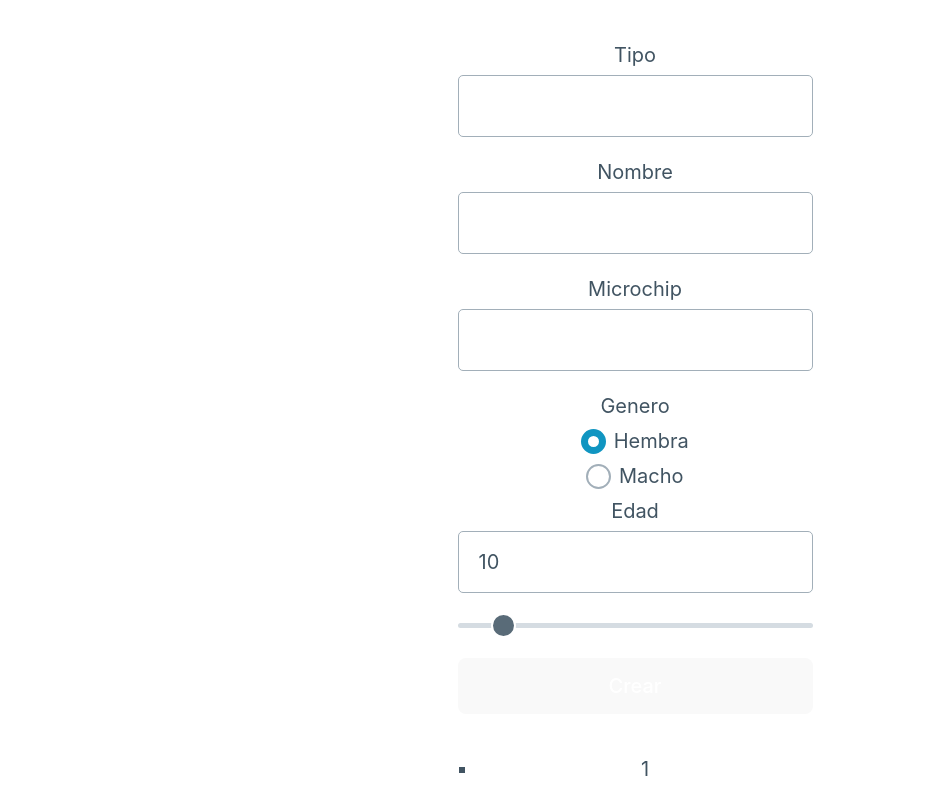
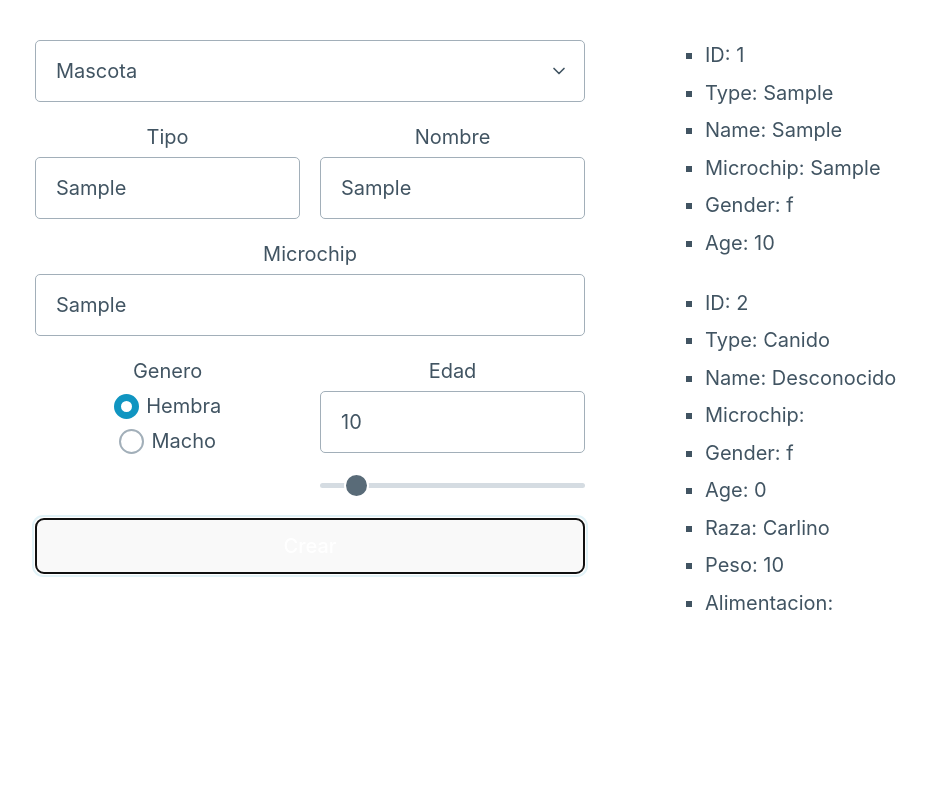
Before and after one commit to Julio-Souto/JS-Class-Mascota, a website built with Vite: page index.html in a window 1280 px wide. Both pictures are taken after typing "Sample", "Sample", "Sample" into the empty fields and a click on the button "Crear". Shown: the top 789 px of the page, without its empty margins (5-931 px from the left). Built offline with nearby package versions, Linux system fonts and the light colour scheme.

Commit message:
Mascota class commit

```diff
--- a/Mascota.js
+++ b/Mascota.js
@@ -7,6 +7,14 @@ export class Mascota{
   gender = "f"
   age = 0
 
+  /**
+   *
+   * @param {*} tipo
+   * @param {*} name
+   * @param {*} microchip
+   * @param {*} gender
+   * @param {*} edad
+   */
   constructor(tipo = "Canido",name = "Desconocido",microchip = "",gender = "f",edad = 0){
     this.#id=++this.constructor.count
     this.tipo=tipo
@@ -17,14 +25,18 @@ export class Mascota{
   }
 
   getData(){
-    return `<ul>
-      <li>${this.#id}</li>
-      <li>${this.tipo}</li>
-      <li>${this.name}</li>
-      <li>${this.microchip}</li>
-      <li>${this.gender}</li>
-      <li>${this.age}</li>
+    return `<ul style="text-align:left;">
+      <li>ID: ${this.#id}</li>
+      <li>Type: ${this.tipo}</li>
+      <li>Name: ${this.name}</li>
+      <li>Microchip: ${this.microchip}</li>
+      <li>Gender: ${this.gender}</li>
+      <li>Age: ${this.age}</li>
     </ul>`
+  }
+
+  getId(){
+    return this.#id
   }
 
   setName(name){
@@ -35,3 +47,30 @@ export class Mascota{
     this.age=age
   }
 }
+
+export class Perro extends Mascota{
+  raza=""
+  peso=0
+  alimentacion=""
+
+  constructor(tipo = "Canido",name = "Desconocido",microchip = "",gender = "f",edad = 0, raza="Carlino", peso="10", alimentacion=""){
+    super(tipo,name,microchip,gender,edad)
+    this.raza=raza
+    this.peso=peso
+    this.alimentacion=alimentacion
+  }
+
+  getData(){
+    return `<ul style="text-align:left;">
+      <li>ID: ${super.getId()}</li>
+      <li>Type: ${this.tipo}</li>
+      <li>Name: ${this.name}</li>
+      <li>Microchip: ${this.microchip}</li>
+      <li>Gender: ${this.gender}</li>
+      <li>Age: ${this.age}</li>
+      <li>Raza: ${this.raza}</li>
+      <li>Peso: ${this.peso}</li>
+      <li>Alimentacion: ${this.alimentacion}</li>
+    </ul>`
+  }
+}
--- a/form-mascota.html
+++ b/form-mascota.html
@@ -1,17 +1,50 @@
-<form id="form-mascota">
+<form id="form-mascota" class="grid" style="gap: 5em;">
   <fieldset>
+    <select name="tipo-mascota" id="select">
+      <option value="mascota">Mascota</option>
+      <option value="perro">Perro</option>
+    </select>
+    <div id="perro" class="grid oculto">
+      <div class="field">
+        <label for="raza">Raza</label>
+        <input type="text" name="raza" id="raza">
+      </div>
+      <div class="field">
+        <label for="alimentacion">Alimentacion</label>
+        <input type="text" name="alimentacion" id="alimentacion">
+      </div>
+      <div class="field">
+        <label for="peso">Peso</label>
+        <input type="text" name="peso" id="peso">
+      </div>
+    </div>
+    <div class="grid">
+      <div class="field">
         <label for="type">Tipo</label>
         <input type="text" name="type" id="type">
+      </div>
+      <div class="field">
         <label for="name">Nombre</label>
         <input type="text" name="name" id="name">
+      </div>
+    </div>
     <label for="microchip">Microchip</label>
     <input type="text" name="microchip" id="microchip">
+    <div class="grid">
+      <div class="field">
         <label for="gender">Genero</label>
         <label><input type="radio" name="gender" value="f" checked>Hembra</label>
         <label><input type="radio" name="gender" value="m">Macho</label>
+      </div>
+      <div class="field">
         <label for="age">Edad</label>
         <input type="number" min="0" max="100" name="age" id="age" value="10">
         <input type="range" id="range-edad" min="0" max="100" value="10">
+      </div>
+    </div>
     <button id="submit">Crear</button>
   </fieldset>
+  <div id="content">
+
+  </div>
 </form>
--- a/mascotaApp.js
+++ b/mascotaApp.js
@@ -1,26 +1,42 @@
-import { Mascota } from "./Mascota"
+import { Mascota, Perro } from "./Mascota"
 import form from "./form-mascota.html?raw"
 
 export function mascotaApp (element){
   let texthtml = form
   element.innerHTML+=texthtml
-  document.getElementById("form-mascota").addEventListener("submit", (e) => {
+  let formMascota = document.getElementById("form-mascota")
+  formMascota.addEventListener("submit", (e) => {
     e.preventDefault()
-    let type = document.getElementsByName("type")[0].value
-    let name = document.getElementsByName("name")[0].value
-    let microchip = document.getElementsByName("microchip")[0].value
-    let gender = document.querySelector('input[name="gender"]:checked').value
-    let age = document.getElementsByName("age")[0].value
+    let type = formMascota.type.value
+    let name = formMascota.name.value
+    let microchip = formMascota.microchip.value
+    let gender = formMascota.gender.value
+    let age = formMascota.age.value
+    let raza = formMascota.raza.value
+    let alimentacion = formMascota.alimentacion.value
+    let peso = formMascota.peso.value
     let mascota = null
     if(notEmpty(type)&&notEmpty(name)&&notEmpty(microchip)&&notEmpty(gender)&&notEmpty(age))
-      mascota = new Mascota(type,name,microchip,gender,age)
+      mascota = new Mascota(type.trim(),name.trim(),microchip.trim(),gender,age)
     else
       mascota = new Mascota()
-    document.getElementById("form-mascota").innerHTML += mascota.getData()
+    let perro
+    if(notEmpty(raza)&&notEmpty(alimentacion)&&notEmpty(peso))
+      perro = new Perro(type,name,microchip,gender,age,raza,peso,alimentacion)
+    else
+      perro = new Perro()
+    document.getElementById("content").innerHTML += mascota.getData()
+    document.getElementById("content").innerHTML += perro.getData()
   })
   document.getElementById("range-edad").addEventListener("input", (e) => {
     let edad = e.currentTarget.value
     document.getElementsByName("age")[0].value = edad
+  })
+  document.getElementById("select").addEventListener("change", () => {
+    if(document.getElementById("select").value === "perro")
+      document.getElementById("perro").classList.remove("oculto")
+    else
+      document.getElementById("perro").classList.add("oculto")
   })
 }
 
--- a/style.css
+++ b/style.css
@@ -23,12 +23,8 @@ a:hover {
   color: #535bf2;
 }
 
-body {
-  margin: 0;
-  display: flex;
-  place-items: center;
-  min-width: 320px;
-  min-height: 100vh;
+.oculto{
+  display: none;
 }
 
 h1 {
```
Lines whose indentation alone changed are shown as unchanged.
